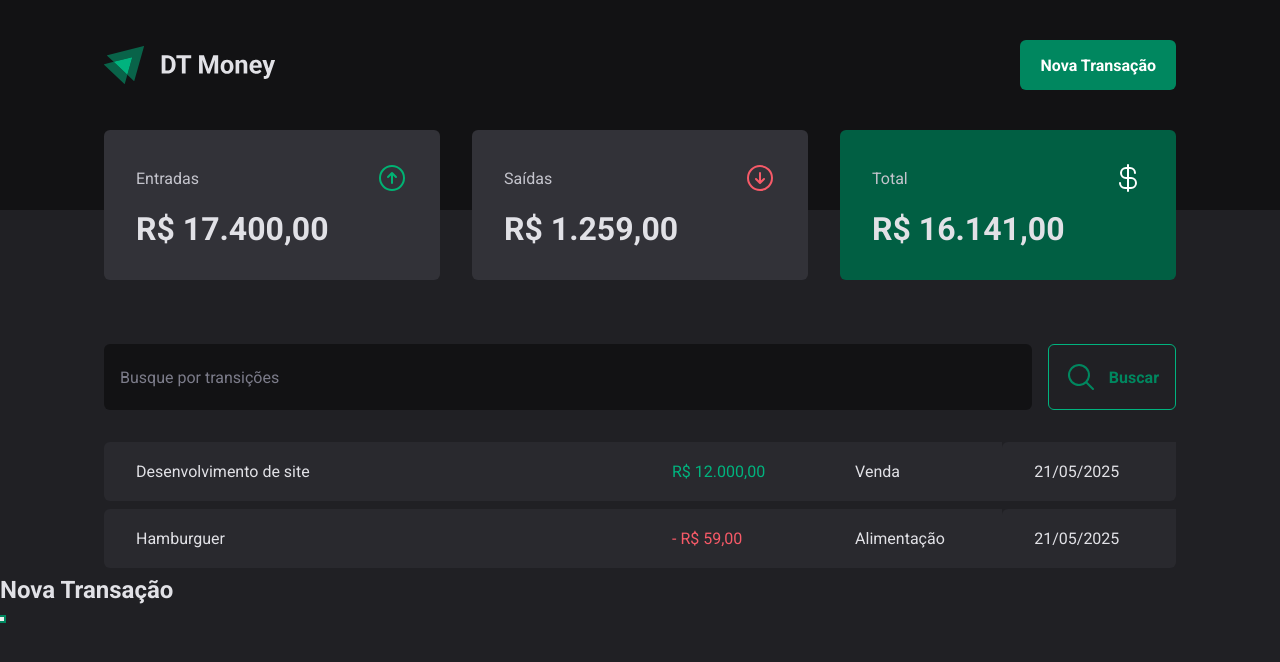
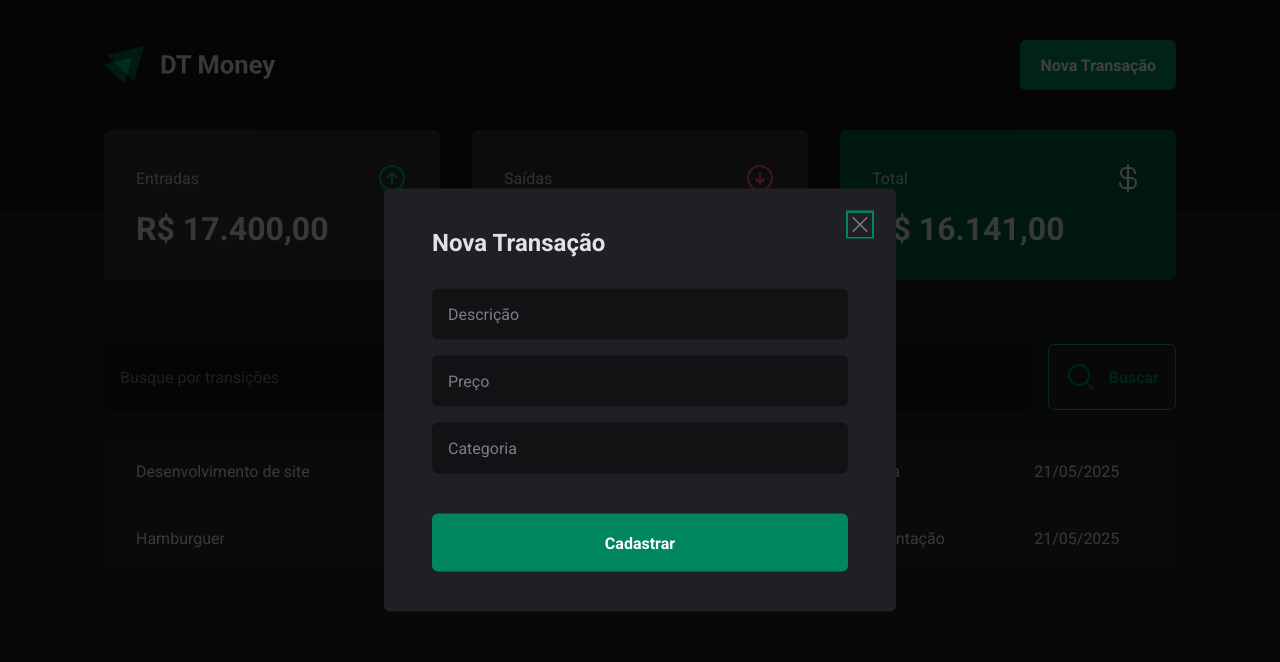
Before and after one commit to corde177/ControloDeReceitas, a React (Vite) app: page / in a window 1280 px wide. Both pictures are taken after a click on the button "Nova Transação". Shown: the top 662 px of the page. Built offline with nearby package versions, Linux system fonts and the light colour scheme.

Commit message:
feat: Modal de nova transação

```diff
--- a/src/components/Header/Header.tsx
+++ b/src/components/Header/Header.tsx
@@ -5,6 +5,7 @@ import {
 } from "./style";
 import LogoImg from "../../assets/logo.svg";
 import * as Dialog from "@radix-ui/react-dialog";
+import { NewTransactionModal } from "../NewTransactionModal";
 
 export function Header() {
   return (
@@ -17,14 +18,9 @@ export function Header() {
             <NewTransactionButton>Nova Transação</NewTransactionButton>
           </Dialog.Trigger>
 
-          <Dialog.Portal>
-            <Dialog.Overlay />
-            <Dialog.Content>
-              <Dialog.Title>Nova Transação</Dialog.Title>
-              <Dialog.Close />
-            </Dialog.Content>
-          </Dialog.Portal>
+          <NewTransactionModal />
         </Dialog.Root>
+
       </HeaderContent>
     </HeaderContainer>
   );
--- /dev/null
+++ b/src/components/NewTransactionModal/index.tsx
@@ -0,0 +1,29 @@
+import * as Dialog from "@radix-ui/react-dialog";
+import { CloseButton, Content, Overlay } from "./style";
+import { X } from "@phosphor-icons/react/dist/ssr";
+
+
+export function NewTransactionModal() {
+  return (
+    <Dialog.Portal>
+
+      <Overlay />
+
+      <Content>
+        <Dialog.Title>Nova Transação</Dialog.Title>
+
+         <CloseButton>
+            <X size={24} />
+         </CloseButton>
+          <form action="">
+             <input type="text" placeholder="Descrição" required/>
+             <input type="number" placeholder="Preço" required/>
+             <input type="text" placeholder="Categoria" required/>
+
+             <button type="submit">Cadastrar</button>
+          </form>
+      </Content>
+
+    </Dialog.Portal>
+  );
+}
--- /dev/null
+++ b/src/components/NewTransactionModal/style.ts
@@ -0,0 +1,72 @@
+import styled from "styled-components";
+import * as Dialog from "@radix-ui/react-dialog";
+
+export const Overlay = styled(Dialog.Overlay)`
+  position: fixed;
+  width: 100vw;
+  height: 100vh;
+  inset: 0;
+  background: rgba(0, 0, 0, 0.75);
+
+`;
+
+export const Content = styled(Dialog.Content)`
+  min-width: 32rem;
+  border-radius: 6px;
+  padding: 2.5rem 3rem;
+  background: ${props => props.theme['gray-800']};
+
+  position: fixed;
+  top: 50%;
+  left: 50%;
+  transform: translate(-50%, -50%);
+
+  form {
+    margin-top: 2rem;
+
+    display: flex;
+    flex-direction: column;
+    gap: 1rem;
+
+    input {
+        border-radius: 6px;
+        border: 0;
+        background: ${props => props.theme["gray-900"]};
+        color: ${props => props.theme["gray-300"]};
+        padding: 1rem;
+
+        &::placeholder {
+          color: ${props => props.theme["gray-500"]};
+        }
+    }
+
+    button[type="submit"] {
+        height: 58px;
+        border: 0;
+        background: ${props => props.theme["green-500"]};
+        color: ${props => props.theme.white};
+        font-weight: bold;
+        padding: 0 1.25rem;
+        border-radius: 6px;
+        margin-top: 1.5rem;
+
+        cursor: pointer;
+
+        &:hover {
+          background: ${props => props.theme["green-700"]};
+          transition: background-color 0.2s;
+        }
+    }
+  }
+`;
+
+export const CloseButton = styled(Dialog.Close)`
+ position: absolute;
+ background: transparent;
+ border: 0;
+ top: 1.5rem;
+ right: 1.5rem;
+ line-height: 0;
+ cursor: pointer;
+ color: ${props => props.theme["gray-500"]};
+`;
```
